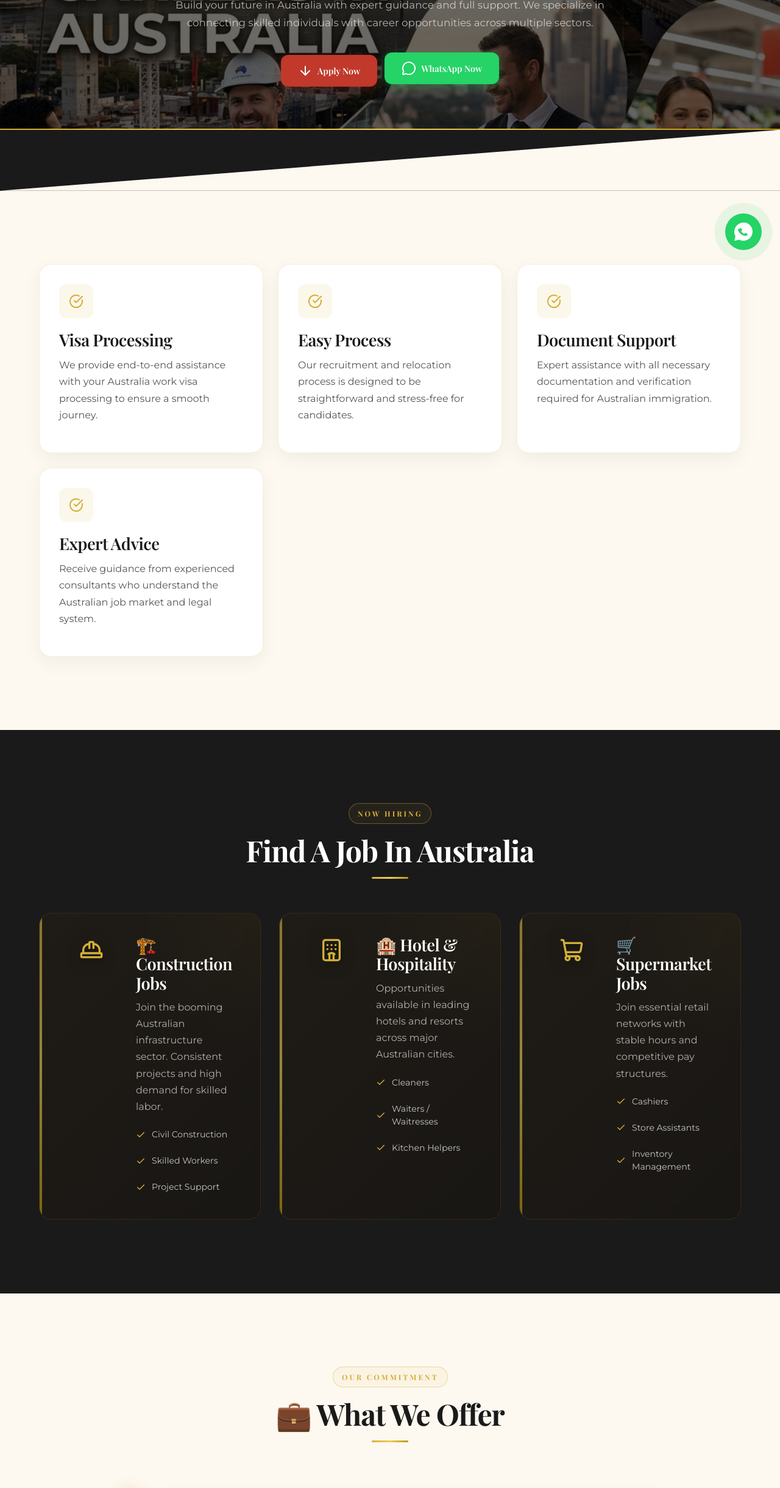
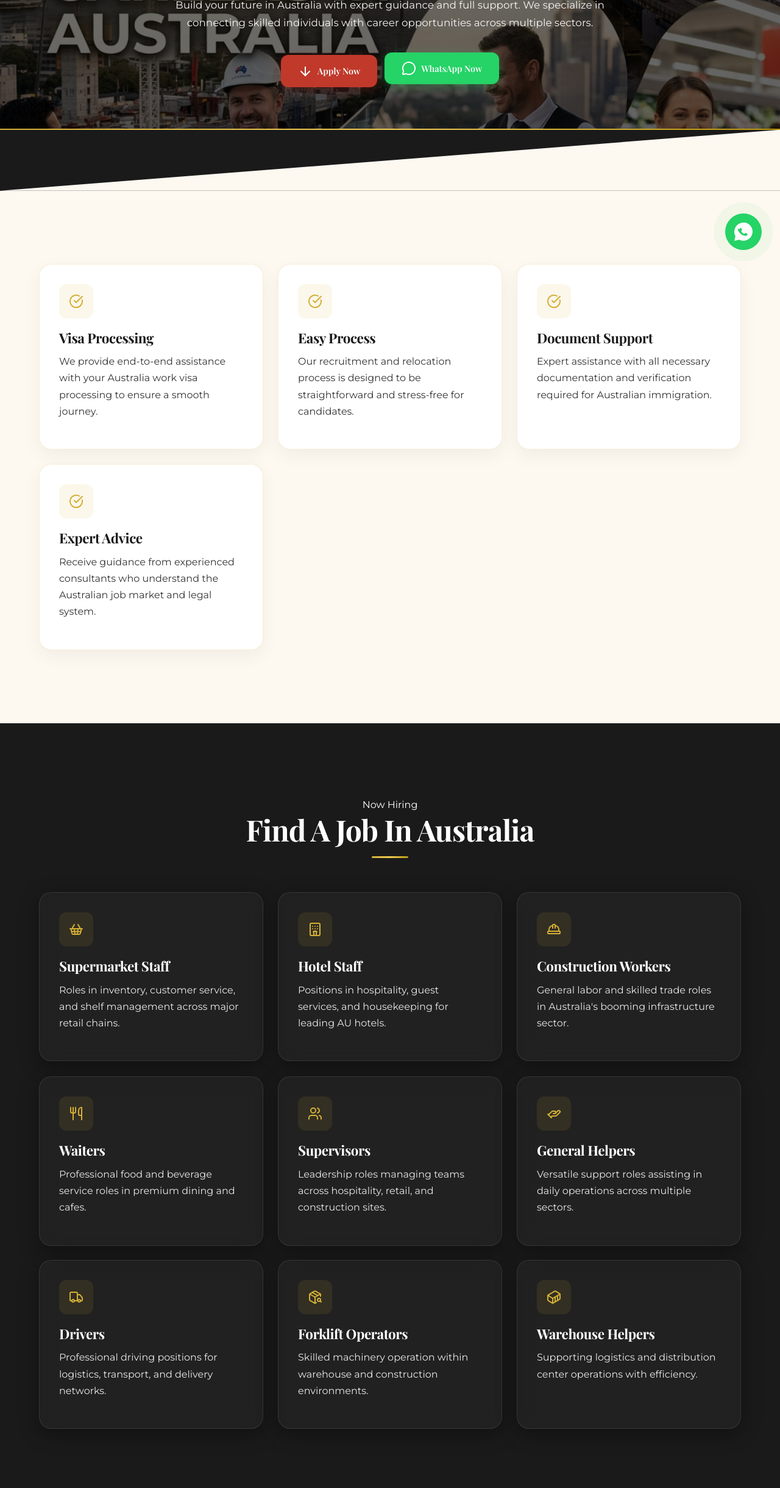
Before and after one commit to whiteskillae/igt, a plain HTML site: page australia-jobs.html in a window 1280 px wide. Shown: the part 360-2800 px from the top of the page at 61% size. Drawn offline with nearby package versions, Linux system fonts and the light colour scheme; a web font is replaced by a local one.

Commit message:
feat: enforce absolute visibility for Australia job content and fix font-color conflicts

```diff
--- a/australia-jobs.html
+++ b/australia-jobs.html
@@ -88,15 +88,15 @@
 <main class="page-content">
 
   <!-- HERO SECTION -->
-  <section class="page-hero reveal" style="background: linear-gradient(rgba(0,0,0,0.6), rgba(0,0,0,0.6)), url('assets/img/australia_jobs.png'); background-size: cover; background-position: center; min-height: 60vh; display: flex; align-items: center;">
+  <section class="page-hero" style="background: linear-gradient(rgba(0,0,0,0.6), rgba(0,0,0,0.6)), url('assets/img/australia_jobs.png'); background-size: cover; background-position: center; min-height: 60vh; display: flex; align-items: center;">
     <div class="container text-center">
       <div class="breadcrumb">
         <a href="index.html">Home</a> <i data-lucide="chevron-right"></i> Australia Jobs
       </div>
-      <div class="hero-brand fade-up">Ibreu Global Talent</div>
-      <h1 class="fade-up">🇦🇺 Australia Is Calling!</h1>
-      <p class="fade-up delay-1" style="max-width: 800px; margin: 0 auto;">Build your future in Australia with expert guidance and full support. We specialize in connecting skilled individuals with career opportunities across multiple sectors.</p>
-      <div class="btn-group fade-up delay-2" style="justify-content: center; margin-top: 30px;">
+      <div class="hero-brand">Ibreu Global Talent</div>
+      <h1>🇦🇺 Australia Is Calling!</h1>
+      <p style="max-width: 800px; margin: 0 auto; color: rgba(255,255,255,0.95) !important;">Build your future in Australia with expert guidance and full support. We specialize in connecting skilled individuals with career opportunities across multiple sectors.</p>
+      <div class="btn-group" style="justify-content: center; margin-top: 30px;">
         <a href="#apply-form" class="btn btn-cta"> <i data-lucide="arrow-down"></i> Apply Now</a>
         <a href="https://wa.me/971527171134" target="_blank" class="btn btn-wa">
           <i data-lucide="message-circle"></i> WhatsApp Now
@@ -111,25 +111,25 @@
   <section class="section section-offwhite">
     <div class="container">
       <div class="cards-grid">
-        <div class="service-card reveal glass-light hover-shine">
+        <div class="service-card glass-light hover-shine">
           <div class="service-icon-wrap"><i data-lucide="check-circle" style="color:var(--gold);"></i></div>
-          <h3>Visa Processing</h3>
-          <p>We provide end-to-end assistance with your Australia work visa processing to ensure a smooth journey.</p>
+          <h3 style="color:var(--black);">Visa Processing</h3>
+          <p style="color:#222;">We provide end-to-end assistance with your Australia work visa processing to ensure a smooth journey.</p>
         </div>
-        <div class="service-card reveal delay-1 glass-light hover-shine">
+        <div class="service-card glass-light hover-shine">
           <div class="service-icon-wrap"><i data-lucide="check-circle" style="color:var(--gold);"></i></div>
-          <h3>Easy Process</h3>
-          <p>Our recruitment and relocation process is designed to be straightforward and stress-free for candidates.</p>
+          <h3 style="color:var(--black);">Easy Process</h3>
+          <p style="color:#222;">Our recruitment and relocation process is designed to be straightforward and stress-free for candidates.</p>
         </div>
-        <div class="service-card reveal delay-2 glass-light hover-shine">
+        <div class="service-card glass-light hover-shine">
           <div class="service-icon-wrap"><i data-lucide="check-circle" style="color:var(--gold);"></i></div>
-          <h3>Document Support</h3>
-          <p>Expert assistance with all necessary documentation and verification required for Australian immigration.</p>
+          <h3 style="color:var(--black);">Document Support</h3>
+          <p style="color:#222;">Expert assistance with all necessary documentation and verification required for Australian immigration.</p>
         </div>
-        <div class="service-card reveal delay-3 glass-light hover-shine">
+        <div class="service-card glass-light hover-shine">
           <div class="service-icon-wrap"><i data-lucide="check-circle" style="color:var(--gold);"></i></div>
-          <h3>Expert Advice</h3>
-          <p>Receive guidance from experienced consultants who understand the Australian job market and legal system.</p>
+          <h3 style="color:var(--black);">Expert Advice</h3>
+          <p style="color:#222;">Receive guidance from experienced consultants who understand the Australian job market and legal system.</p>
         </div>
       </div>
     </div>
@@ -139,101 +139,150 @@
   <section class="section section-dark">
     <div class="container">
       <div class="section-header text-center">
-        <span class="section-label reveal">Now Hiring</span>
-        <h2 class="reveal delay-1">Find A Job In Australia</h2>
-        <div class="divider-gold reveal delay-2"></div>
+        <span>Now Hiring</span>
+        <h2>Find A Job In Australia</h2>
+        <div class="divider-gold"></div>
       </div>
 
-      <div style="display:grid; grid-template-columns: repeat(auto-fit, minmax(300px, 1fr)); gap: 30px;">
-        <!-- Construction -->
-        <div class="country-feature-box reveal">
-          <div class="country-flag-wrap"><i data-lucide="hard-hat" style="width:40px;height:40px;color:var(--gold);"></i></div>
-          <div class="country-content">
-            <h3 style="color:var(--white);">🏗️ Construction Jobs</h3>
-            <p>Join the booming Australian infrastructure sector. Consistent projects and high demand for skilled labor.</p>
-            <ul class="benefits-list">
-              <li><i data-lucide="check" style="color:var(--gold);"></i> Civil Construction</li>
-              <li><i data-lucide="check" style="color:var(--gold);"></i> Skilled Workers</li>
-              <li><i data-lucide="check" style="color:var(--gold);"></i> Project Support</li>
-            </ul>
-          </div>
+      <div class="cards-grid" style="grid-template-columns: repeat(auto-fit, minmax(280px, 1fr));">
+        <!-- Role 1: Supermarket Staff -->
+        <div class="service-card glass-premium hover-shine">
+          <div class="service-icon-wrap"><i data-lucide="shopping-basket" style="color:var(--gold);"></i></div>
+          <h3 style="color:var(--white) !important;">Supermarket Staff</h3>
+          <p style="color:rgba(255,255,255,0.9) !important;">Roles in inventory, customer service, and shelf management across major retail chains.</p>
         </div>
 
-        <!-- Hospitality -->
-        <div class="country-feature-box reveal delay-1">
-          <div class="country-flag-wrap"><i data-lucide="hotel" style="width:40px;height:40px;color:var(--gold);"></i></div>
-          <div class="country-content">
-            <h3 style="color:var(--white);">🏨 Hotel & Hospitality</h3>
-            <p>Opportunities available in leading hotels and resorts across major Australian cities.</p>
-            <ul class="benefits-list">
-              <li><i data-lucide="check" style="color:var(--gold);"></i> Cleaners</li>
-              <li><i data-lucide="check" style="color:var(--gold);"></i> Waiters / Waitresses</li>
-              <li><i data-lucide="check" style="color:var(--gold);"></i> Kitchen Helpers</li>
-            </ul>
-          </div>
+        <!-- Role 2: Hotel Staff -->
+        <div class="service-card glass-premium hover-shine">
+          <div class="service-icon-wrap"><i data-lucide="hotel" style="color:var(--gold);"></i></div>
+          <h3 style="color:var(--white) !important;">Hotel Staff</h3>
+          <p style="color:rgba(255,255,255,0.9) !important;">Positions in hospitality, guest services, and housekeeping for leading AU hotels.</p>
         </div>
 
-        <!-- Retail -->
-        <div class="country-feature-box reveal delay-2">
-          <div class="country-flag-wrap"><i data-lucide="shopping-cart" style="width:40px;height:40px;color:var(--gold);"></i></div>
-          <div class="country-content">
-            <h3 style="color:var(--white);">🛒 Supermarket Jobs</h3>
-            <p>Join essential retail networks with stable hours and competitive pay structures.</p>
-            <ul class="benefits-list">
-              <li><i data-lucide="check" style="color:var(--gold);"></i> Cashiers</li>
-              <li><i data-lucide="check" style="color:var(--gold);"></i> Store Assistants</li>
-              <li><i data-lucide="check" style="color:var(--gold);"></i> Inventory Management</li>
-            </ul>
-          </div>
+        <!-- Role 3: Construction Workers -->
+        <div class="service-card glass-premium hover-shine">
+          <div class="service-icon-wrap"><i data-lucide="hard-hat" style="color:var(--gold);"></i></div>
+          <h3 style="color:var(--white) !important;">Construction Workers</h3>
+          <p style="color:rgba(255,255,255,0.9) !important;">General labor and skilled trade roles in Australia's booming infrastructure sector.</p>
+        </div>
+
+        <!-- Role 4: Waiters -->
+        <div class="service-card glass-premium hover-shine">
+          <div class="service-icon-wrap"><i data-lucide="utensils" style="color:var(--gold);"></i></div>
+          <h3 style="color:var(--white) !important;">Waiters</h3>
+          <p style="color:rgba(255,255,255,0.9) !important;">Professional food and beverage service roles in premium dining and cafes.</p>
+        </div>
+
+        <!-- Role 5: Supervisors -->
+        <div class="service-card glass-premium hover-shine">
+          <div class="service-icon-wrap"><i data-lucide="users" style="color:var(--gold);"></i></div>
+          <h3 style="color:var(--white) !important;">Supervisors</h3>
+          <p style="color:rgba(255,255,255,0.9) !important;">Leadership roles managing teams across hospitality, retail, and construction sites.</p>
+        </div>
+
+        <!-- Role 6: General Helpers -->
+        <div class="service-card glass-premium hover-shine">
+          <div class="service-icon-wrap"><i data-lucide="hand-helping" style="color:var(--gold);"></i></div>
+          <h3 style="color:var(--white) !important;">General Helpers</h3>
+          <p style="color:rgba(255,255,255,0.9) !important;">Versatile support roles assisting in daily operations across multiple sectors.</p>
+        </div>
+
+        <!-- Role 7: Drivers -->
+        <div class="service-card glass-premium hover-shine">
+          <div class="service-icon-wrap"><i data-lucide="truck" style="color:var(--gold);"></i></div>
+          <h3 style="color:var(--white) !important;">Drivers</h3>
+          <p style="color:rgba(255,255,255,0.9) !important;">Professional driving positions for logistics, transport, and delivery networks.</p>
+        </div>
+
+        <!-- Role 8: Forklift Operators -->
+        <div class="service-card glass-premium hover-shine">
+          <div class="service-icon-wrap"><i data-lucide="package-search" style="color:var(--gold);"></i></div>
+          <h3 style="color:var(--white) !important;">Forklift Operators</h3>
+          <p style="color:rgba(255,255,255,0.9) !important;">Skilled machinery operation within warehouse and construction environments.</p>
+        </div>
+
+        <!-- Role 9: Warehouse Helpers -->
+        <div class="service-card glass-premium hover-shine">
+          <div class="service-icon-wrap"><i data-lucide="container" style="color:var(--gold);"></i></div>
+          <h3 style="color:var(--white) !important;">Warehouse Helpers</h3>
+          <p style="color:rgba(255,255,255,0.9) !important;">Supporting logistics and distribution center operations with efficiency.</p>
         </div>
       </div>
     </div>
   </section>
 
-  <!-- WHAT WE OFFER -->
+  <!-- RECRUITMENT PROCESS -->
   <section class="section section-offwhite">
     <div class="container">
       <div class="section-header text-center">
-        <span class="section-label reveal">Our Commitment</span>
-        <h2 class="reveal delay-1">💼 What We Offer</h2>
-        <div class="divider-gold reveal delay-2"></div>
+        <span>The Process</span>
+        <h2>6-Step Recruitment Journey</h2>
+        <div class="divider-gold"></div>
       </div>
 
       <div class="roadmap-container" style="max-width: 900px; margin: 0 auto;">
-        <div class="roadmap-step reveal">
-          <div class="roadmap-num"><i data-lucide="plane" style="width:20px;"></i></div>
+        <!-- Step 1 -->
+        <div class="roadmap-step">
+          <div class="roadmap-num">1</div>
           <div class="roadmap-content">
-            <h4>Work Visa Assistance ✈️</h4>
-            <p>Comprehensive support for your Australia work permit and visa application.</p>
+            <h4 style="color:var(--black) !important;">Document Submission</h4>
+            <p style="color:#222 !important;">Submit your updated CV, Passport Copy, and Passport Size Photograph to begin the evaluation.</p>
           </div>
         </div>
-        <div class="roadmap-step reveal delay-1">
-          <div class="roadmap-num"><i data-lucide="home" style="width:20px;"></i></div>
+        <!-- Step 2 -->
+        <div class="roadmap-step">
+          <div class="roadmap-num">2</div>
           <div class="roadmap-content">
-            <h4>Find A Place To Stay 🏠</h4>
-            <p>Relocation support including assistance in finding suitable accommodation upon arrival.</p>
+            <span class="badge-gold" style="float:right;">2-5 Days</span>
+            <h4 style="color:var(--black) !important;">Assessment</h4>
+            <p style="color:#222 !important;">Receive company assessment details. Candidates must sign and submit the assessment to proceed.</p>
           </div>
         </div>
-        <div class="roadmap-step reveal delay-2">
-          <div class="roadmap-num"><i data-lucide="briefcase" style="width:20px;"></i></div>
+        <!-- Step 3 -->
+        <div class="roadmap-step">
+          <div class="roadmap-num">3</div>
           <div class="roadmap-content">
-            <h4>Job Support On Arrival</h4>
-            <p>Dedicated guidance to help you transition smoothly into your new role in Australia.</p>
+            <span class="badge-gold" style="float:right;">7-15 Days</span>
+            <h4 style="color:var(--black) !important;">Offer Contract</h4>
+            <p style="color:#222 !important;">Receive a comprehensive 12-page company contract. Must be signed and submitted for official processing.</p>
           </div>
         </div>
-        <div class="roadmap-step reveal delay-3">
-          <div class="roadmap-num"><i data-lucide="shield" style="width:20px;"></i></div>
+        <!-- Step 4 -->
+        <div class="roadmap-step">
+          <div class="roadmap-num">4</div>
           <div class="roadmap-content">
-            <h4>Medical Insurance Guidance</h4>
-            <p>Expert advice on obtaining mandatory and beneficial medical insurance coverage.</p>
+            <h4 style="color:var(--black) !important;">ITR File Process</h4>
+            <p style="color:#222 !important;">After contract signing, your file will be officially processed for Income Tax Return (ITR) documentation.</p>
           </div>
         </div>
-        <div class="roadmap-step reveal delay-4">
-          <div class="roadmap-num"><i data-lucide="banknote" style="width:20px;"></i></div>
+        <!-- Step 5 -->
+        <div class="roadmap-step">
+          <div class="roadmap-num">5</div>
           <div class="roadmap-content">
-            <h4>Global Career Growth</h4>
-            <p>Access to positions with full relocation assistance, housing support, and long-term residency pathways.</p>
+            <span class="badge-gold" style="float:right;">3-5 Days</span>
+            <h4 style="color:var(--black) !important;">Medical Process</h4>
+            <p style="color:#222 !important;">Undergo a medical examination at a Government Approved Hospital and submit the final reports.</p>
           </div>
+        </div>
+        <!-- Step 6 -->
+        <div class="roadmap-step">
+          <div class="roadmap-num">6</div>
+          <div class="roadmap-content">
+            <span class="badge-gold" style="float:right;">5-7 Days</span>
+            <h4 style="color:var(--black) !important;">Work Permit & Visa</h4>
+            <p style="color:#222 !important;">Final issuance of your Australia Work Permit and Visa after ITR and Medical clearance.</p>
+          </div>
+        </div>
+      </div>
+
+      <!-- Processing Summary & Note -->
+      <div class="reveal delay-5" style="margin-top: 40px; text-align: center;">
+        <div style="display:inline-block; background:rgba(212,175,55,0.1); border:1px solid var(--gold); padding:25px 40px; border-radius:20px; max-width:800px;">
+          <h3 style="color:var(--gold); margin-bottom:10px;">Total Processing Duration: Approx. 3 Months</h3>
+          <p style="color:var(--black); font-size:1.1rem; opacity:0.9;">
+            <strong>Special Note:</strong> If the file is rejected for any reason, re-application will be processed <strong>free of cost</strong>.
+          </p>
+          <p style="font-size:0.8rem; opacity:0.5; margin-top:10px; color: #666;">* Terms & Conditions Apply</p>
         </div>
       </div>
     </div>
@@ -243,10 +292,10 @@
   <section class="section section-offwhite" id="apply-form">
     <div class="container">
       <div class="section-header text-center">
-        <span class="section-label reveal">Take The Leap</span>
-        <h2 class="reveal delay-1">🚀 Start Your New Life Abroad!</h2>
-        <div class="divider-gold reveal delay-2"></div>
-        <p class="reveal delay-2">Fill this form to begin your application for Australian opportunities.</p>
+        <span class="section-label">Take The Leap</span>
+        <h2>🚀 Start Your New Life Abroad!</h2>
+        <div class="divider-gold"></div>
+        <p>Fill this form to begin your application for Australian opportunities.</p>
       </div>
 
       <div class="apply-form-wrap reveal glass-light" style="max-width: 800px; margin: 0 auto;">
@@ -279,10 +328,16 @@
             <div class="form-group">
               <label for="job_pref">Preferred Job Sector *</label>
               <select id="job_pref" name="job_pref" class="form-control" required>
-                <option value="">Select Sector</option>
-                <option value="Construction">Construction</option>
-                <option value="Hospitality">Hotel / Hospitality</option>
-                <option value="Supermarket">Supermarket / Retail</option>
+                <option value="">Select Position</option>
+                <option value="Supermarket Staff">Supermarket Staff</option>
+                <option value="Hotel Staff">Hotel Staff</option>
+                <option value="Construction">Construction Workers</option>
+                <option value="Waiters">Waiters</option>
+                <option value="Supervisors">Supervisors</option>
+                <option value="General Helpers">General Helpers</option>
+                <option value="Drivers">Drivers</option>
+                <option value="Forklift Operators">Forklift Operators</option>
+                <option value="Warehouse Helpers">Warehouse Helpers</option>
                 <option value="Other">Other</option>
               </select>
             </div>
--- a/css/premium.css
+++ b/css/premium.css
@@ -726,8 +726,28 @@ body:not(.js-active) .fade-up {
 }
 
 
-p{
-    color:#0C0C0C;
+/* Ensure consistent paragraph colors across white/dark sections */
+.section-offwhite p {
+    color: #333333 !important;
+}
+
+.section-dark p {
+    color: rgba(255, 255, 255, 0.8) !important;
+}
+
+/* Service Card Text Polishing */
+.service-card h3 {
+    margin-bottom: 12px;
+    font-size: 1.4rem;
+    font-weight: 700;
+}
+
+.section-dark .service-card h3 {
+    color: var(--white) !important;
+}
+
+.section-offwhite .service-card h3 {
+    color: var(--black) !important;
 }
 
 /* ================================================================
```
Also changed, not shown: index.html (+3 -3 lines).
